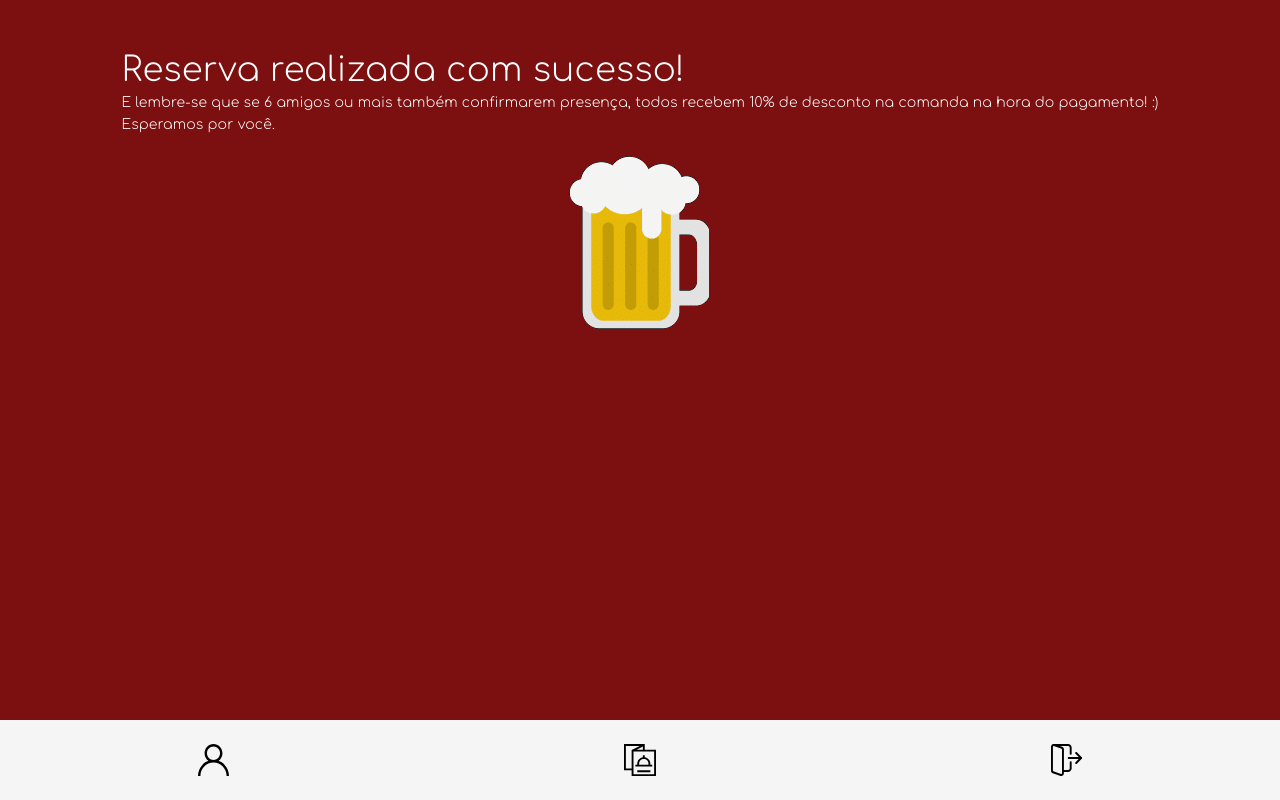
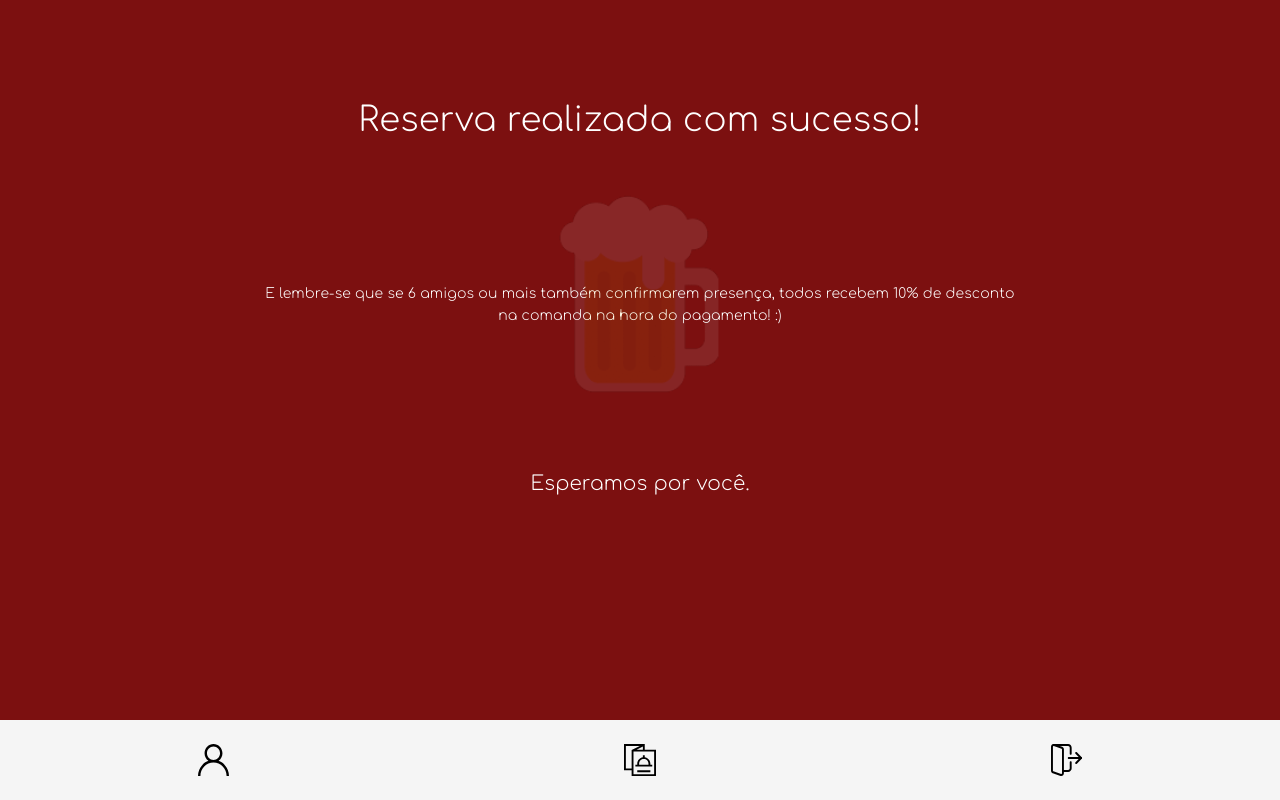
Before and after one commit to richardwellerson/ambeer, a React (Create React App) app: page /reservation/confirm in a window 1280 px wide. Built offline with nearby package versions, Linux system fonts and the light colour scheme.

Commit message:
tela de reserva finalizada

```diff
--- a/src/components/Confirm/ConfirmTitle.jsx
+++ b/src/components/Confirm/ConfirmTitle.jsx
@@ -10,7 +10,7 @@ const ConfirmTitle = () => {
         E lembre-se que se 6 amigos ou mais também confirmarem presença, todos
         recebem 10% de desconto na comanda na hora do pagamento! :)
       </Typography>
-      <Typography variant="subtitle2">Esperamos por você.</Typography>
+      <Typography variant="h6">Esperamos por você.</Typography>
     </Box>
   );
 };
--- a/src/components/Confirm/TransparencyLogo.jsx
+++ b/src/components/Confirm/TransparencyLogo.jsx
@@ -1,9 +1,9 @@
-import React from 'react';
-import { Box } from '@material-ui/core';
-import beer from '../../img/beer.png';
+import React from "react";
+import { Box } from "@material-ui/core";
+import beer from "../../img/beer.png";
 
 const TransparencyLogo = () => (
-  <Box>
+  <Box className="logo-reserva">
     <img src={beer} alt="transparency beer" />
   </Box>
 );
--- a/src/styles/index.css
+++ b/src/styles/index.css
@@ -578,16 +578,40 @@ body {
   display: flex;
   align-items: center;
   flex-direction: column;
-  margin: 50px auto auto auto;
+  margin: 0 auto;
   min-height: 600px;
+  justify-content: center;
+}
+
+.textos-reserva-finalizada {
+  text-align: center;
+  text-align: center;
+  display: flex;
+  flex-direction: column;
+  width: 100%;
+  max-width: 800px;
+  height: 400px;
+  justify-content: space-between;
+  flex-wrap: wrap;
 }
 
 .textos-reserva-finalizada h4 {
   font-family: "Comfortaa", cursive;
   color: #ffffff;
+  margin: 0 15px;
 }
 
 .textos-reserva-finalizada h6 {
   font-family: "Comfortaa", cursive;
   color: #ffffff;
+  margin: 0 15px;
 }
+
+.logo-reserva {
+  position: absolute;
+}
+
+.logo-reserva img {
+  opacity: 0.1;
+  width: 200px;
+}
```
